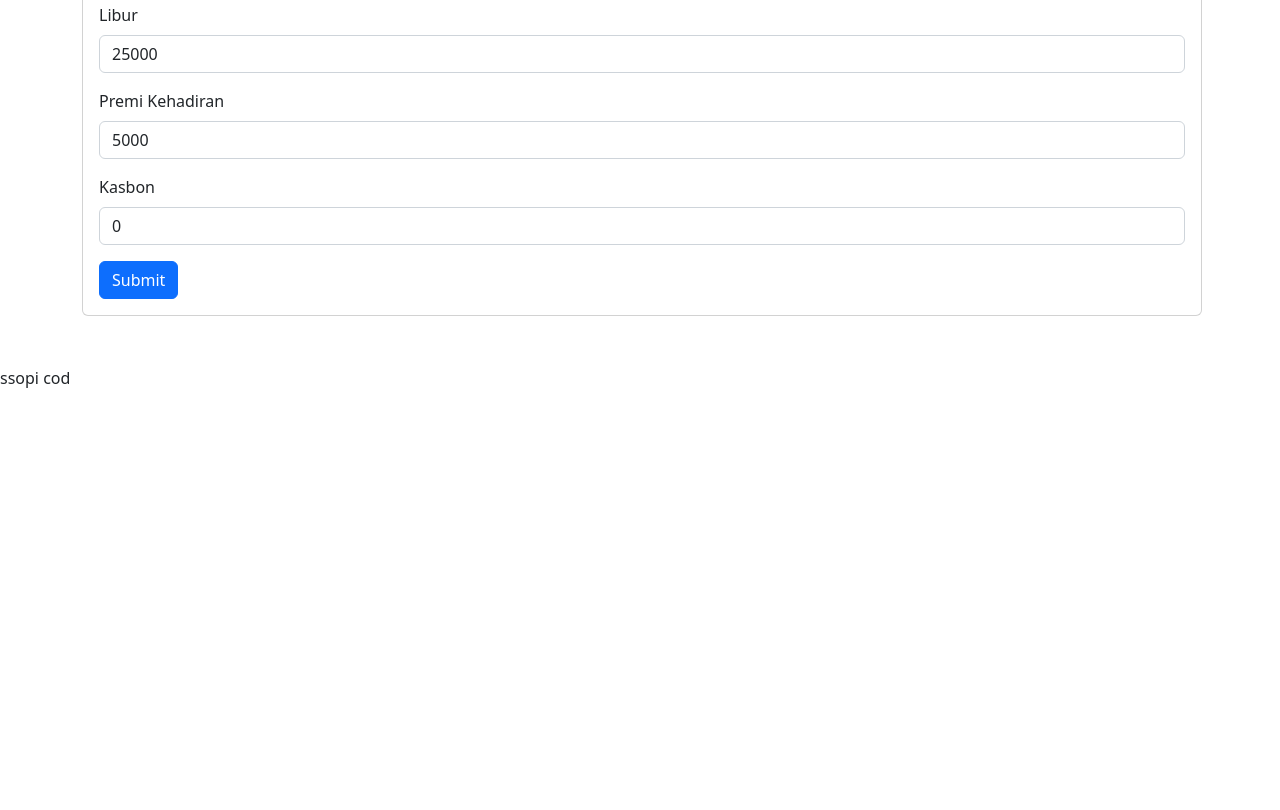
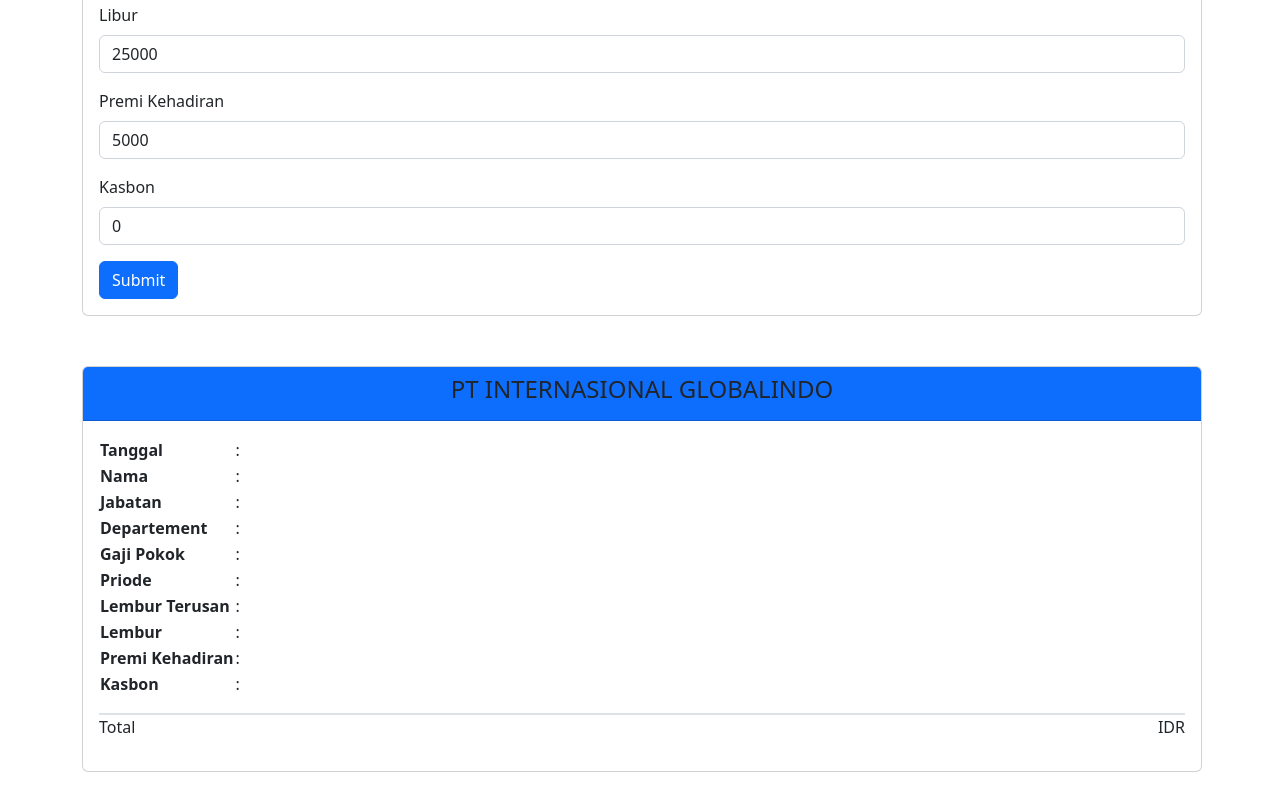
Before and after one commit to Hakimrizm/gajih-app, a plain HTML site: page index.html in a window 1280 px wide. Shown: the part 678-1488 px from the top of the page. Before the commit the page ends 1068 px from the top, so only its background shows below. Drawn offline with nearby package versions, Linux system fonts and the light colour scheme.

Commit message:
Menambahkan table output hahaha

```diff
--- a/index.html
+++ b/index.html
@@ -69,9 +69,63 @@
           </form>
         </div>
       </div>
+      <div class="card mt-4">
+        <div class="card-header bg-primary">
+          <h4 class="text-center">PT INTERNASIONAL GLOBALINDO</h4>
+        </div>
+        <div class="card-body">
+          <table>
+            <tr>
+              <th>Tanggal</th>
+              <td>:</td>
+            </tr>
+            <tr>
+              <th>Nama</th>
+              <td>:</td>
+            </tr>
+            <tr>
+              <th>Jabatan</th>
+              <td>:</td>
+            </tr>
+            <tr>
+              <th>Departement</th>
+              <td>:</td>
+            </tr>
+            <tr>
+              <th>Gaji Pokok</th>
+              <td>:</td>
+            </tr>
+            <tr>
+              <th>Priode</th>
+              <td>:</td>
+            </tr>
+            <tr>
+              <th>Lembur Terusan</th>
+              <td>:</td>
+            </tr>
+            <tr>
+              <th>Lembur</th>
+              <td>:</td>
+            </tr>
+            <tr>
+              <th>Premi Kehadiran</th>
+              <td>:</td>
+            </tr>
+            <tr>
+              <th>Kasbon</th>
+              <td>:</td>
+            </tr>
+          </table>
+
+          <div class="border mt-3"></div>
+
+          <div class="d-flex justify-content-between">
+            <p>Total</p>
+            <p>IDR</p>
+          </div>
+        </div>
+      </div>
     </div>
-
-	  ssopi cod
 
     <script src="public/js/script.js"></script>
   </body>
```
